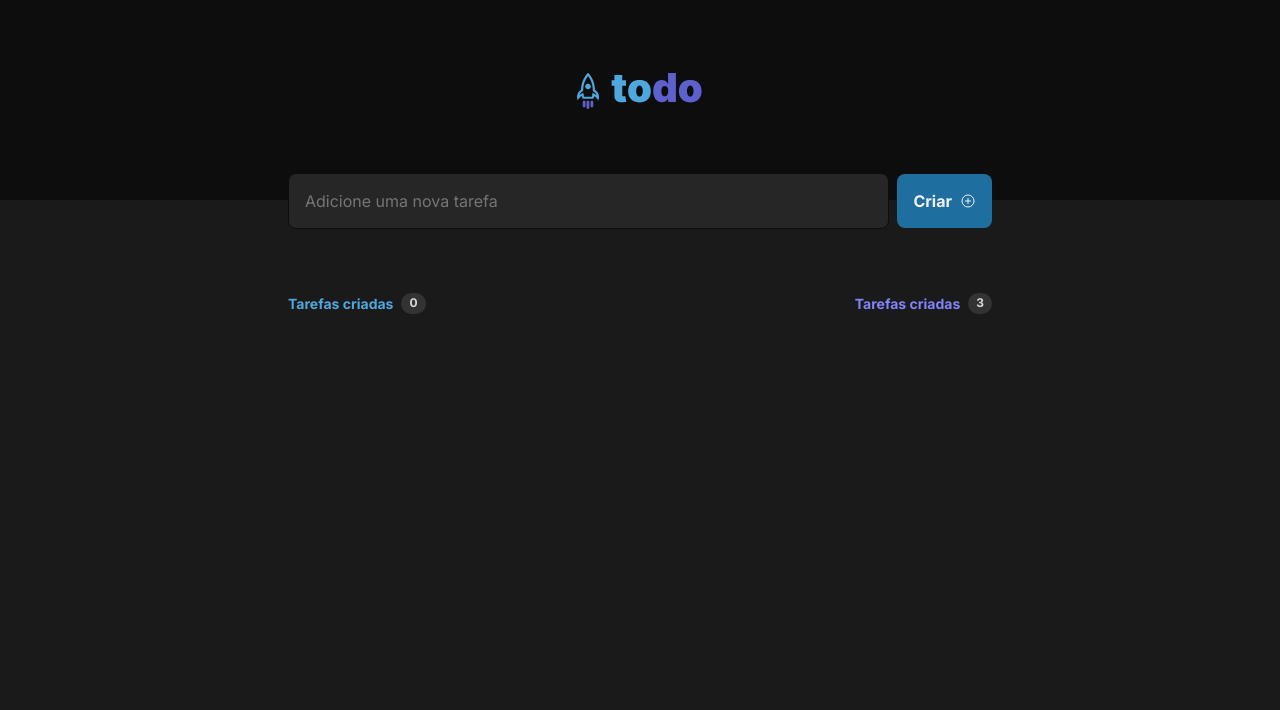
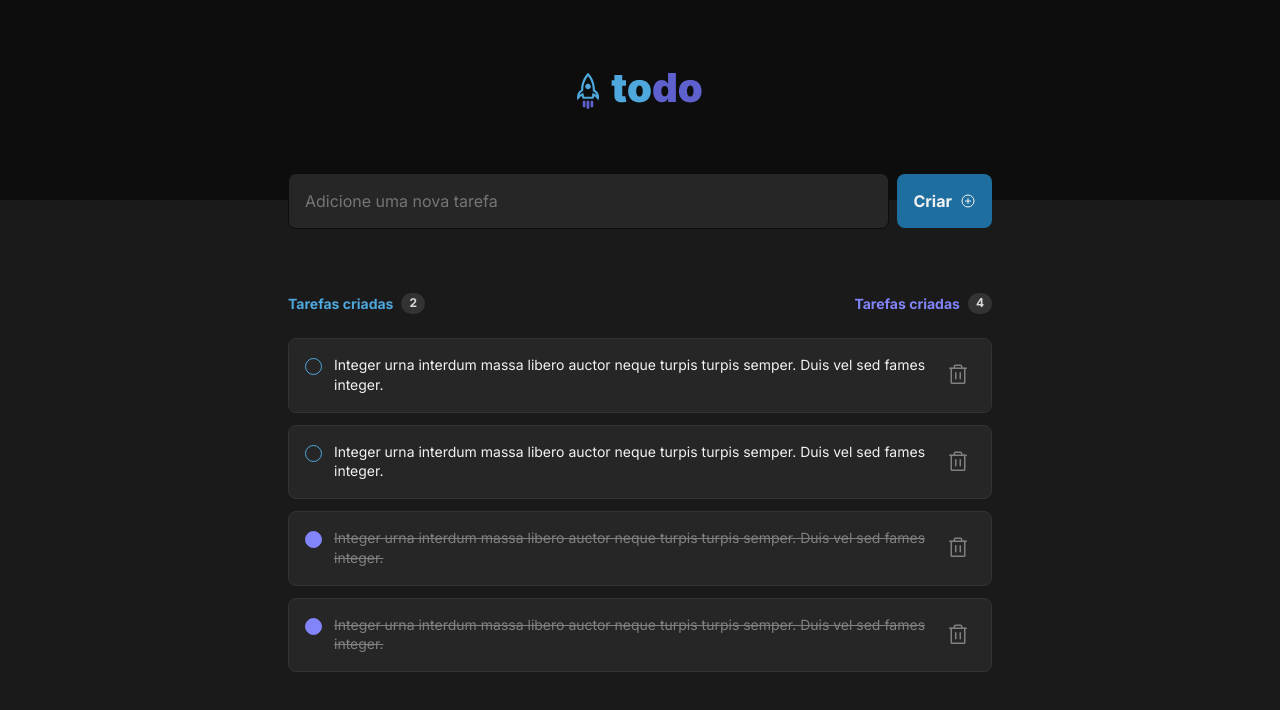
Before and after one commit to jbresolinn/ignite-01-todo, a React (Vite) app in the folder 01-todo/: page / in a window 1280 px wide. Shown: the top 710 px of the page. Built offline with nearby package versions, Linux system fonts and the light colour scheme.

Commit message:
(01) feat: create task component

```diff
--- a/01-todo/src/App.tsx
+++ b/01-todo/src/App.tsx
@@ -3,8 +3,18 @@ import { Header } from "./components/Header/Header"
 
 import styles from './App.module.css'
 import { Sheets } from "./components/Sheets/Sheets"
+import { Task } from "./components/Task/Task"
+
+const tasks = [
+  {id: 1, done: false, content: 'Integer urna interdum massa libero auctor neque turpis turpis semper. Duis vel sed fames integer.'},
+  {id: 2, done: false, content: 'Integer urna interdum massa libero auctor neque turpis turpis semper. Duis vel sed fames integer.'},
+  {id: 3, done: true, content: 'Integer urna interdum massa libero auctor neque turpis turpis semper. Duis vel sed fames integer.'},
+  {id: 4, done: true, content: 'Integer urna interdum massa libero auctor neque turpis turpis semper. Duis vel sed fames integer.'},
+]
 
 function App() {
+  const tasksCompleted = tasks.filter(task => !!task.done)
+
   return (
     <div>
       <Header />
@@ -14,9 +24,13 @@ function App() {
 
         <section className={styles.taskList}>
           <header className={styles.sheetsContainer}>
-            <Sheets />
-            <Sheets labelColor="secondary" quantity={3}/>
+            <Sheets quantity={tasksCompleted.length}/>
+            <Sheets labelColor="secondary" quantity={tasks.length}/>
           </header>
+
+          <div className={styles.taskListContent}>
+            {tasks.map(task => <Task key={task.id} done={task.done} content={task.content} /> )}
+          </div>
         </section>
       </div>
     </div>
--- /dev/null
+++ b/01-todo/src/components/Task/Task.module.css
@@ -0,0 +1,60 @@
+.task {
+  background: var(--gray-500);
+  border-radius: 8px;
+  border: 1px solid var(--gray-400);
+  padding: 1rem;
+  margin: 1.5rem 0 0;
+
+  display: flex;
+  align-items: flex-start;
+  justify-content: space-between;
+  gap: 0.75rem;
+}
+
+.task + .task {
+  margin: 0.75rem 0 0;
+}
+
+.task input[type="checkbox"] {
+  appearance: none;
+  width: 1.0625rem;
+  height: 1.0625rem;
+  border-radius: 50%;
+  background-color: transparent;
+  border: 1px solid var(--blue-500);
+  transition: background .2s;
+  cursor: pointer;
+  margin: 0.204rem 0;
+}
+
+.task input[type="checkbox"]:checked {
+  background-color: var(--purple-500);
+  border-color: var(--purple-500);
+}
+
+.task p {
+  flex: 1;
+  font-size: 0.875rem;
+  color: var(--gray-100);
+  line-height: 1.4;
+}
+
+.task button {
+  border: 0;
+  background: transparent;
+  line-height: 0;
+  margin: 0.204rem 0;
+  color: var(--gray-300);
+  padding: 0.3125rem;
+  border-radius: 4px;
+}
+
+.task button:hover {
+  color: var(--red-500);
+  background-color: var(--gray-400);
+}
+
+.done p {
+  color: var(--gray-300);
+  text-decoration: line-through;
+}
--- /dev/null
+++ b/01-todo/src/components/Task/Task.tsx
@@ -0,0 +1,21 @@
+import { Check, Trash } from 'phosphor-react'
+import styles from './Task.module.css'
+
+interface TaskProps {
+  done: boolean
+  content: string
+}
+
+export function Task({ done, content }: TaskProps){
+  const taskStyleValidation = done ? `${styles.task} ${styles.done}` : styles.task
+
+  return (
+    <div className={taskStyleValidation}>
+      <input type='checkbox' checked={done} />
+      <p>{content}</p>
+      <button type='button'>
+        <Trash size={24} />
+      </button>
+    </div>
+  )
+}
```
